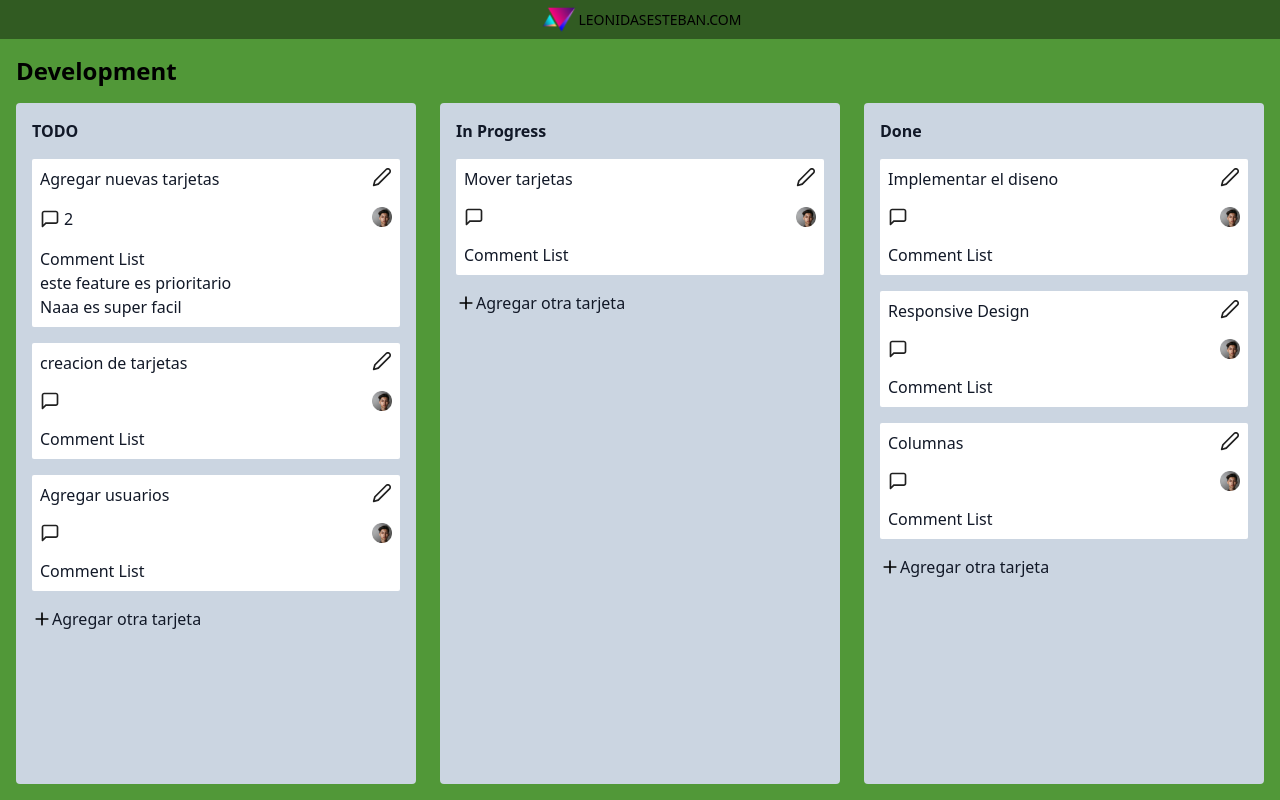
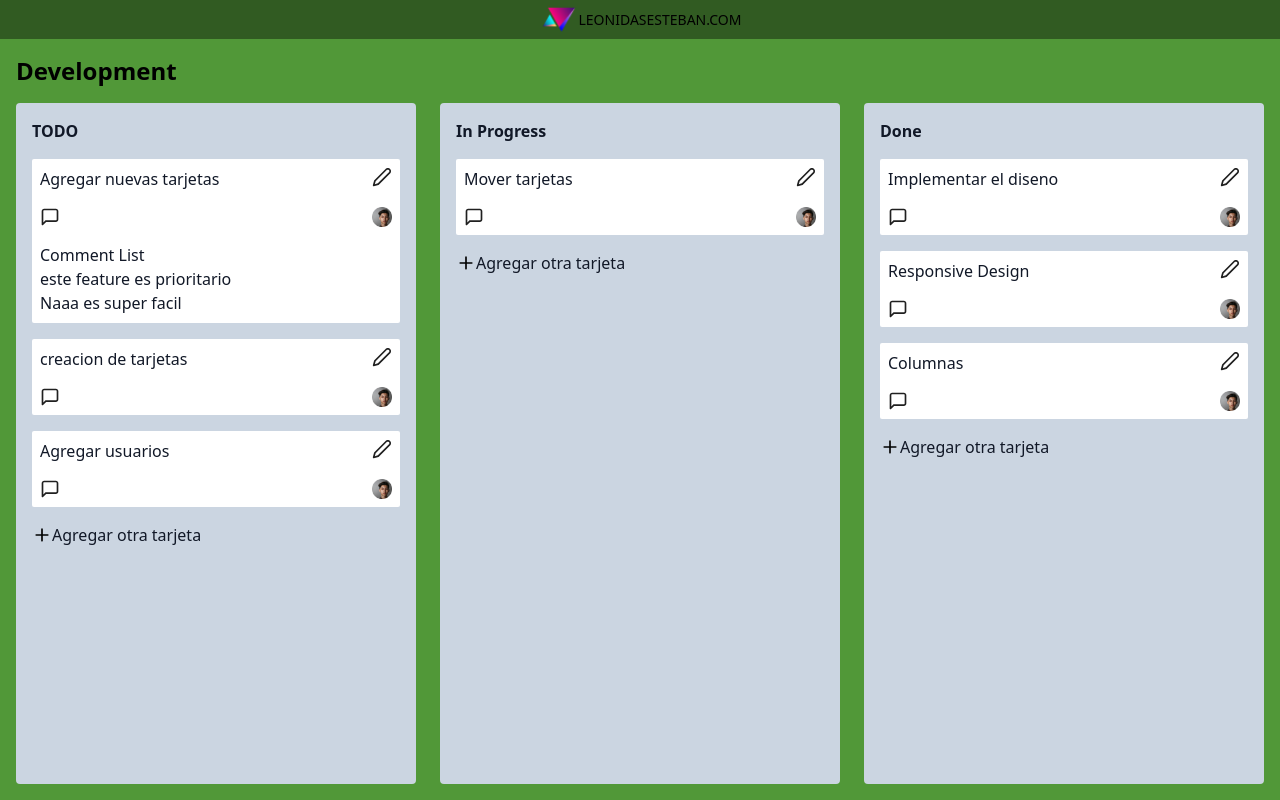
Before and after one commit to Lars010/trello, a Next.js app: page / in a window 1280 px wide. Built offline with nearby package versions, Linux system fonts and the light colour scheme.

Commit message:
ll changes

```diff
--- a/pages/components/board.js
+++ b/pages/components/board.js
@@ -36,6 +36,24 @@ function Board() {
         });
     }
 
+    const addCardTodo = (card) => {
+        const list = { ...listOfList };
+        list.todoList.push(card);
+        setListOfList(list);
+    }
+
+    const addCardInProgress = (card) => {
+        const list = { ...listOfList };
+        list.inProgressList.push(card);
+        setListOfList(list);
+    }
+
+    const addCardDone = (card) => {
+        const list = { ...listOfList };
+        list.doneList.push(card);
+        setListOfList(list);
+    }
+
     useEffect(() => {
         loadData();
     }, []);
@@ -48,24 +66,24 @@ function Board() {
                 </h1>
             </div>
             <main className="flex flex-1 gap-6">
-             <List title='TODO' handleDrop={handleDrop} id='todoList'>
+                <List title='TODO' handleDrop={handleDrop} id='todoList' handleAdd={addCardTodo}>
                 {
                     listOfList.todoList.map(item => (
-                        <Card {...item} key={item.id} setDragged={setDragged} />
+                        <Card cardItem={item} key={item.id} setDragged={setDragged} />
                     ))
                 }
-             </List>
-             <List title='In Progress' handleDrop={handleDrop} id='inProgressList'>
+                </List>
+                <List title='In Progress' handleDrop={handleDrop} id='inProgressList' handleAdd={addCardInProgress}>
              {
                     listOfList.inProgressList.map(item => (
-                        <Card {...item} key={item.id} setDragged={setDragged} />
+                        <Card cardItem={item} key={item.id} setDragged={setDragged} />
                     ))
                 }
-             </List>
-             <List title='Done' handleDrop={handleDrop} id='doneList'>
+                </List>
+                <List title='Done' handleDrop={handleDrop} id='doneList' handleAdd={addCardDone}>
              {
                     listOfList.doneList.map(item => (
-                        <Card {...item} key={item.id} setDragged={setDragged} />
+                        <Card cardItem={item} key={item.id} setDragged={setDragged} />
                     ))
                 }
              </List>
--- a/pages/components/card.js
+++ b/pages/components/card.js
@@ -1,24 +1,19 @@
 import Image from "next/image"
-import { useState } from "react";
+import { useEffect, useState } from "react";
 import CommentList from "./commentList";
 
-function Card({ title, user, comments = [], id, setDragged }) {
+function Card({ cardItem, setDragged }) {
     const [isEditing, setIsEditing] = useState(false);
-    const [currentTitle, setCurrentTitle] = useState(title);
+    const [currentTitle, setCurrentTitle] = useState(cardItem.title);
     const [isCommenting, setIsCommenting] = useState(false);
     const [currentComment, setCurrentComment] = useState("");
-    const [commentsCount, setCommentsCount] = useState(comments.length);
+    const [commentsCount, setCommentsCount] = useState(cardItem.comments ? cardItem.comments.length : 0);
 
 
     function handleDragStart(event) {
         console.log(event.target.closest('[data-id]').dataset.id)
         setDragged({
-            data: {
-                title,
-                user,
-                comments,
-                id,
-            },
+            data: cardItem,
             list: event.target.closest('[data-id]').dataset.id
         })
     }
@@ -27,6 +22,7 @@ function Card({ title, user, comments = [], id, setDragged }) {
     const handleEditClick = () => setIsEditing(true);
     const handleTitleChange = (e) => setCurrentTitle(e.target.value);
     const handleSaveClick = () => {
+        cardItem.title = currentTitle;
         setIsEditing(false);
         // Agrega lógica para actualizar el título de la tarjeta en el servidor
         console.log("Title:", currentTitle);
@@ -42,6 +38,11 @@ function Card({ title, user, comments = [], id, setDragged }) {
         comments.push(currentComment);
         console.log("Comment:", currentComment);
     }
+
+    useEffect(() => {
+        if (cardItem.comments)
+            cardItem.comments = []
+    }, [])
     return (
 
         <div draggable onDragStart={handleDragStart} className="flex flex-col gap-4 p-2 text-gray-900 bg-white rounded-sm">
@@ -65,10 +66,10 @@ function Card({ title, user, comments = [], id, setDragged }) {
         <div className="flex justify-between">
             <span className="flex gap-1">
             <Image src='/comment.svg' width={20} height={20} alt='comment' onClick={handleCommentClick} />
-                    {commentsCount > 0 ? commentsCount : null}
+                    {cardItem.commentsCount > 0 ? cardItem.commentsCount : null}
                 </span>
                 <span>
-                    <Image src={user.avatar} width={20} height={20} alt='user' />
+                    <Image src={cardItem.user.avatar} width={20} height={20} alt='user' />
                 </span>
             </div>
             {isCommenting && (
@@ -80,7 +81,7 @@ function Card({ title, user, comments = [], id, setDragged }) {
                     </div>
                 </div>
             )}
-            <CommentList comments={comments}/>
+            <CommentList comments={cardItem.comments}/>
         </div>
 
 
--- a/pages/components/commentList.js
+++ b/pages/components/commentList.js
@@ -1,6 +1,7 @@
 import React from 'react';
 
-function CommentList({comments}) {
+function CommentList({ comments }) {
+    if (comments)
         return (
             <div className='CommentList'>
                 <h3>Comment List</h3>
@@ -11,6 +12,8 @@ function CommentList({comments}) {
                 </ul>
             </div>
         );
+    else
+        return null;
 }
 
 export default CommentList;
--- a/pages/components/list.js
+++ b/pages/components/list.js
@@ -4,7 +4,7 @@ import NewCardModal from "./newCardModal"
 import { v4 as uuidv4 } from 'uuid';
 import AddCard from "./addCard";
 
-function List({ title, children, handleDrop, id }) {
+function List({ title, children, handleDrop, id, handleAdd }) {
     const [isModalOpen, setIsModalOpen] = useState(false);
     function handleDragOver(event) {
         event.preventDefault()
@@ -28,7 +28,7 @@ function List({ title, children, handleDrop, id }) {
                     <button onClick={handleAddCardClick}>Agregar otra tarjeta</button>
                 </div>
             </div>
-            {isModalOpen && <NewCardModal setIsModalOpen={setIsModalOpen} />}
+            {isModalOpen && <NewCardModal setIsModalOpen={setIsModalOpen} handleAdd={handleAdd} />}
         </div>
     )
 }
--- a/pages/components/newCardModal.js
+++ b/pages/components/newCardModal.js
@@ -1,12 +1,21 @@
-import { useState } from "react"
+import { useState, useId } from "react"
 
 
-function NewCardModal({setIsModalOpen}) {
+function NewCardModal({ setIsModalOpen, handleAdd}) {
     const [title, setTitle] = useState("");
-
+    const id = useId();
     const handleTitleChange = (e) => setTitle(e.target.value);
     const handleAddClick = () => {
         // Agregar lógica para agregar la tarjeta
+        handleAdd({
+            title: title,
+            id: id,
+            user: {
+                name: 'Leonidas',
+                avatar: '/avatar.png'
+            },
+        });
+        setIsModalOpen(false);
         console.log("Title:", title);
     }
 
```
Lines whose indentation alone changed are shown as unchanged.
